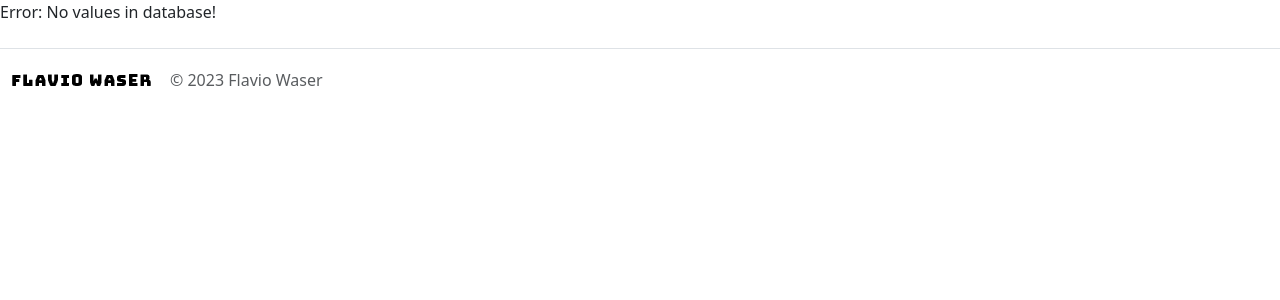
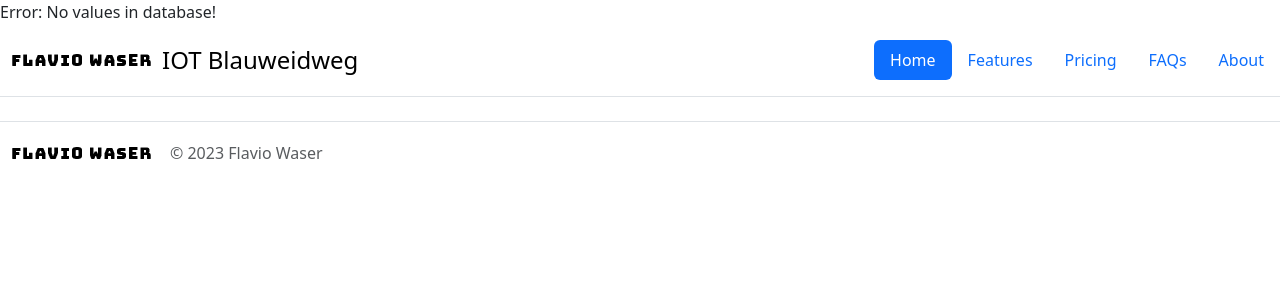
Before and after one commit to flawas/IoT-Measure, a PHP site: page / in a window 1280 px wide. Shown: the top 300 px of the page. Run offline with PHP 8.4, Linux system fonts and the light colour scheme; data that the repository does not hold is empty.

Commit message:
Added Header

```diff
--- a/includes/head.php
+++ b/includes/head.php
@@ -1,4 +1,21 @@
 <html>
     <head>
         <link href="https://cdn.jsdelivr.net/npm/bootstrap@5.3.2/dist/css/bootstrap.min.css" rel="stylesheet" integrity="sha384-T3c6CoIi6uLrA9TneNEoa7RxnatzjcDSCmG1MXxSR1GAsXEV/Dwwykc2MPK8M2HN" crossorigin="anonymous">
+
+    <header class="d-flex flex-wrap justify-content-center py-3 mb-4 border-bottom">
+      <a href="/" class="d-flex align-items-center mb-3 mb-md-0 me-md-auto link-body-emphasis text-decoration-none">
+      <img src="includes/logo.png" width="auto" height="30">
+        <span class="fs-4">IOT Blauweidweg</span>
+      </a>
+
+      <ul class="nav nav-pills">
+        <li class="nav-item"><a href="#" class="nav-link active" aria-current="page">Home</a></li>
+        <li class="nav-item"><a href="#" class="nav-link">Features</a></li>
+        <li class="nav-item"><a href="#" class="nav-link">Pricing</a></li>
+        <li class="nav-item"><a href="#" class="nav-link">FAQs</a></li>
+        <li class="nav-item"><a href="#" class="nav-link">About</a></li>
+      </ul>
+    </header>
+
+
     </head>
```
